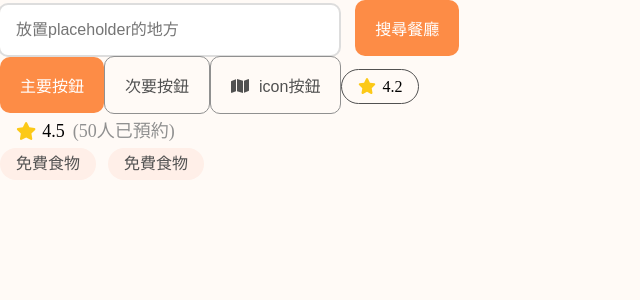
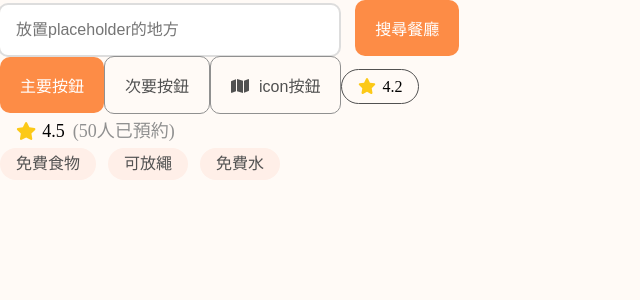
Before and after one commit to Zoe0426/MFEE36_01-react-final, a Next.js app: page /restaurant in a window 1280 px wide. Shown: the top 300 px of the page, without its empty margins (0-640 px from the left). Built offline with nearby package versions, Linux system fonts and the light colour scheme.

Commit message:
component

```diff
--- a/pages/restaurant/index.js
+++ b/pages/restaurant/index.js
@@ -20,7 +20,8 @@ export default function Restindex() {
       <RateStar score="4.5" text="(50人已預約)" />
 
       <HashTag text="免費食物" />
-      <HashTag text="免費食物" />
+      <HashTag text="可放繩" />
+      <HashTag text="免費水" />
     </>
   )
 }
```
